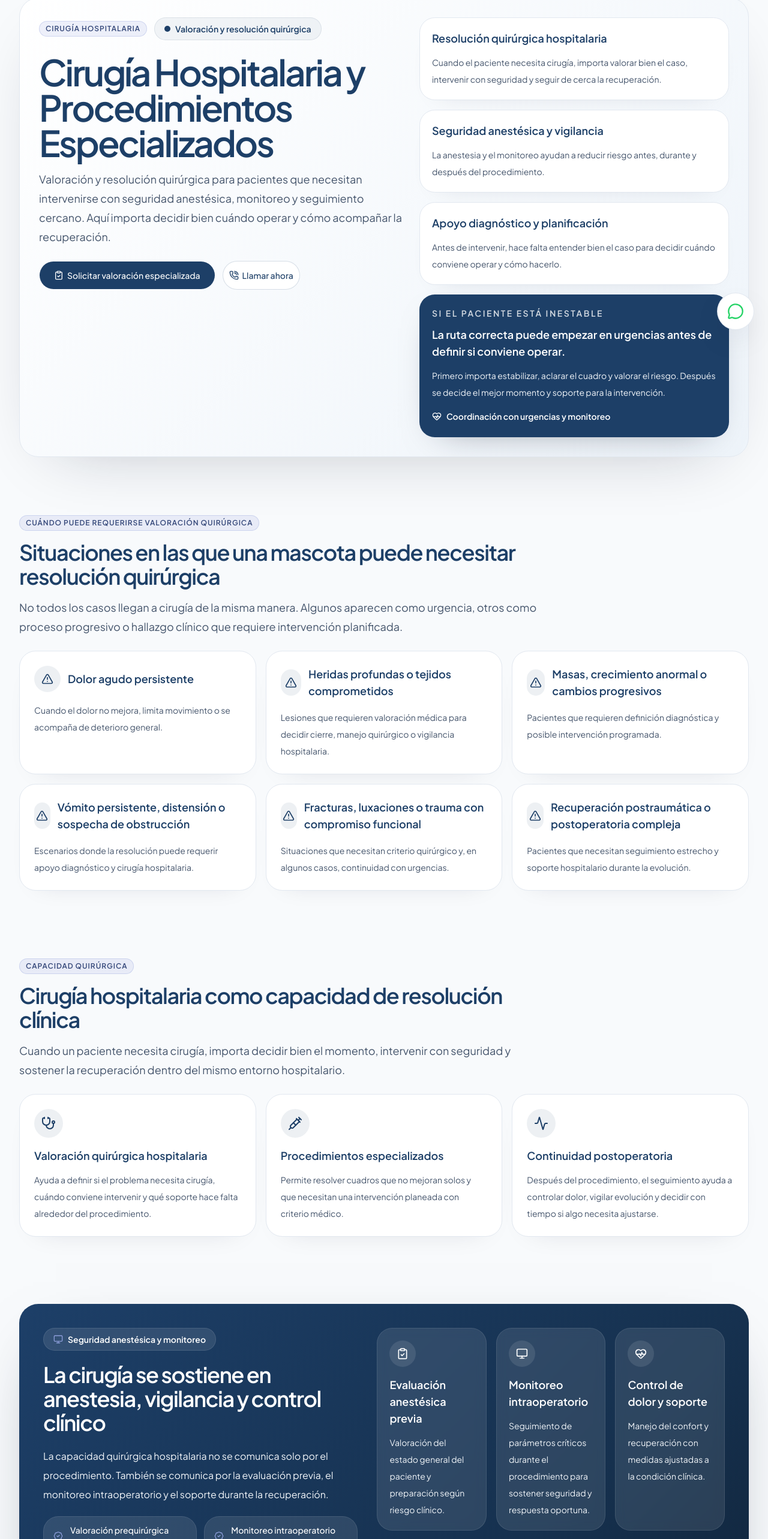
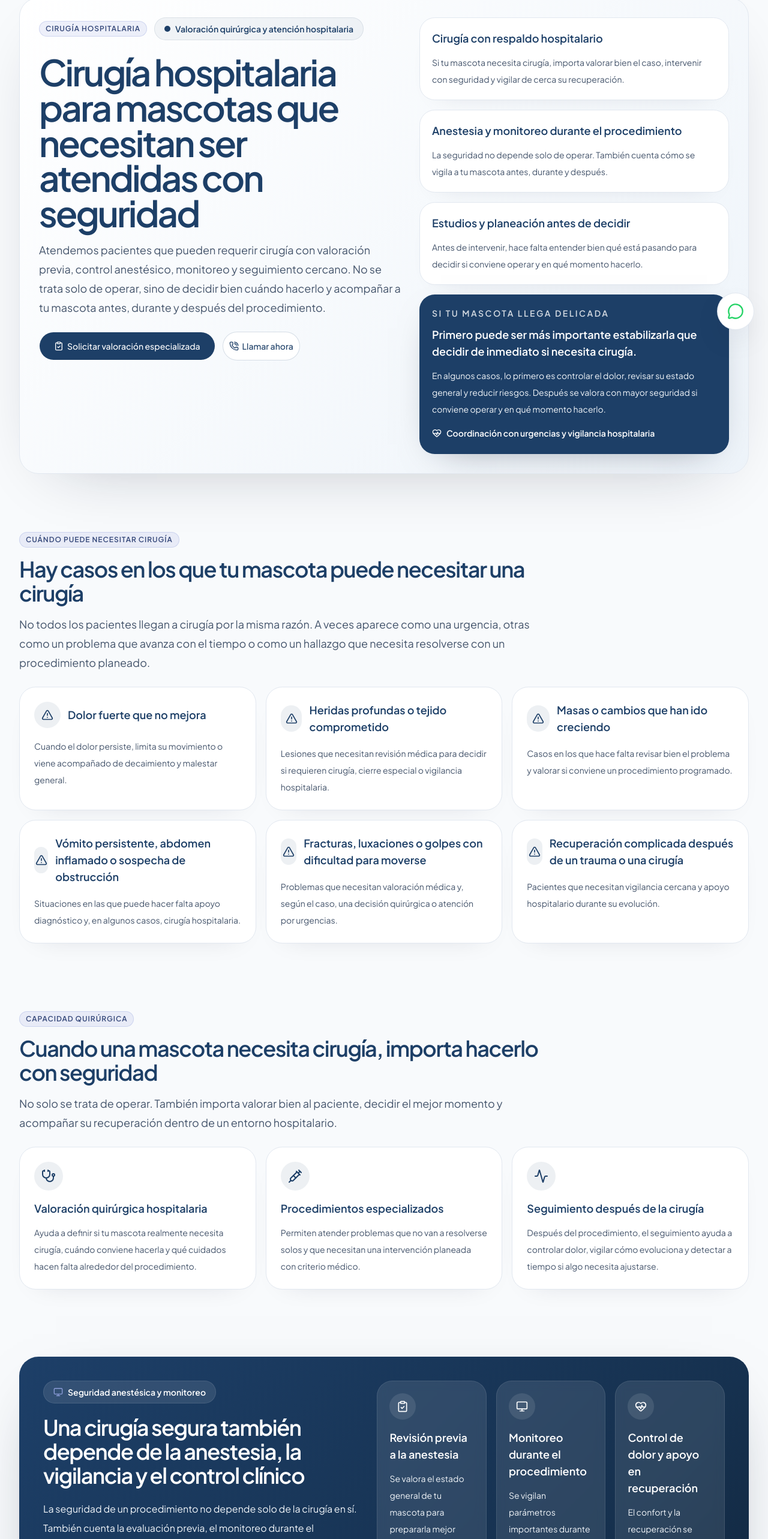
Before and after one commit to ray-calvo/NewWebNuskeTech, a Next.js app: page /cirugia in a window 1280 px wide. Shown: the part 227-2793 px from the top of the page at 60% size. Built offline with nearby package versions, Linux system fonts and the light colour scheme.

Commit message:
refactor: refine surgery page narrative

```diff
--- a/src/app/(marketing)/cirugia/page.tsx
+++ b/src/app/(marketing)/cirugia/page.tsx
@@ -20,7 +20,7 @@ import { resolveClinicalUiConsumptionForPage } from "@/lib/clinical-runtime/appl
 export const metadata: Metadata = {
   title: "Cirugía",
   description:
-    "Cirugía hospitalaria y procedimientos especializados con control anestésico, seguridad clínica y seguimiento postoperatorio en Nuskë Vet Center.",
+    "Cirugía veterinaria hospitalaria con control anestésico, monitoreo y seguimiento postoperatorio en Nuskë Vet Center.",
 };
 
 export default function CirugiaPage() {
@@ -36,9 +36,9 @@ export default function CirugiaPage() {
       <CirugiaHero clinicalUiModel={clinicalUiModel} />
 
       <ClinicalSection
-        badge="Cuándo puede requerirse valoración quirúrgica"
-        title="Situaciones en las que una mascota puede necesitar resolución quirúrgica"
-        description="No todos los casos llegan a cirugía de la misma manera. Algunos aparecen como urgencia, otros como proceso progresivo o hallazgo clínico que requiere intervención planificada."
+        badge="Cuándo puede necesitar cirugía"
+        title="Hay casos en los que tu mascota puede necesitar una cirugía"
+        description="No todos los pacientes llegan a cirugía por la misma razón. A veces aparece como una urgencia, otras como un problema que avanza con el tiempo o como un hallazgo que necesita resolverse con un procedimiento planeado."
       >
         <div className="grid gap-4 md:grid-cols-2 xl:grid-cols-3">
           {surgicalAssessmentSignals.map((signal) => (
@@ -64,8 +64,8 @@ export default function CirugiaPage() {
 
       <ClinicalSection
         badge="Capacidad quirúrgica"
-        title="Cirugía hospitalaria como capacidad de resolución clínica"
-        description="Cuando un paciente necesita cirugía, importa decidir bien el momento, intervenir con seguridad y sostener la recuperación dentro del mismo entorno hospitalario."
+        title="Cuando una mascota necesita cirugía, importa hacerlo con seguridad"
+        description="No solo se trata de operar. También importa valorar bien al paciente, decidir el mejor momento y acompañar su recuperación dentro de un entorno hospitalario."
       >
         <div className="grid gap-4 lg:grid-cols-3">
           {surgeryCapabilities.map((capability) => {
@@ -99,19 +99,17 @@ export default function CirugiaPage() {
                 Seguridad anestésica y monitoreo
               </div>
               <h2 className="text-3xl font-semibold tracking-[-0.04em] text-white sm:text-4xl">
-                La cirugía se sostiene en anestesia, vigilancia y control clínico
+                Una cirugía segura también depende de la anestesia, la vigilancia y el control clínico
               </h2>
               <p className="text-base leading-8 text-slate-100">
-                La capacidad quirúrgica hospitalaria no se comunica solo por el
-                procedimiento. También se comunica por la evaluación previa, el
-                monitoreo intraoperatorio y el soporte durante la recuperación.
+                La seguridad de un procedimiento no depende solo de la cirugía en sí. También cuenta la evaluación previa, el monitoreo durante el procedimiento y el soporte que recibe tu mascota al recuperarse.
               </p>
               <ClinicalBulletGrid
                 items={[
-                  "Valoración prequirúrgica según condición clínica",
-                  "Monitoreo intraoperatorio con seguimiento continuo",
-                  "Control de dolor y soporte durante recuperación",
-                  "Decisiones perioperatorias con criterio hospitalario",
+                  "Valoración prequirúrgica según el estado del paciente",
+                  "Monitoreo continuo durante el procedimiento",
+                  "Control de dolor y apoyo durante la recuperación",
+                  "Decisiones médicas con criterio hospitalario antes, durante y después",
                 ]}
                 tone="dark"
               />
@@ -143,9 +141,9 @@ export default function CirugiaPage() {
       </section>
 
       <ClinicalSection
-        badge="Planificación y continuidad"
-        title="Apoyo diagnóstico, planificación quirúrgica y seguimiento postoperatorio"
-        description="La cirugía hospitalaria se fortalece cuando el procedimiento está integrado con diagnóstico, recuperación y vigilancia clínica posterior."
+        badge="Planeación y recuperación"
+        title="La cirugía funciona mejor cuando también se planea y se acompaña bien"
+        description="El procedimiento es solo una parte. También importa el apoyo diagnóstico, la preparación del caso y el seguimiento después de la cirugía."
       >
         <div className="grid gap-4 md:grid-cols-3">
           {surgerySupportCards.map((card) => {
@@ -181,9 +179,9 @@ export default function CirugiaPage() {
       </ClinicalSection>
 
       <ClinicalSection
-        badge="Diferenciadores hospitalarios"
-        title="Lo que cambia cuando la cirugía se decide con criterio"
-        description="Aquí importa cuándo conviene intervenir, cómo se reduce riesgo alrededor del procedimiento y qué se evita cuando la recuperación sigue bien vigilada."
+        badge="Lo que hace la diferencia"
+        title="Cuando una cirugía se decide bien, cambia todo alrededor del procedimiento"
+        description="Importa saber cuándo conviene operar, cómo se reduce el riesgo y cómo se vigila la recuperación para detectar a tiempo cualquier cambio importante."
       >
         <div className="grid gap-4 md:grid-cols-2 xl:grid-cols-4">
           {surgicalDifferentiators.map((item) => {
@@ -213,13 +211,10 @@ export default function CirugiaPage() {
           <div className="grid gap-8 lg:grid-cols-[1fr_0.95fr] lg:items-start">
             <div className="space-y-4">
               <h2 className="text-3xl font-semibold tracking-[-0.04em] text-primary sm:text-4xl">
-                La decisión correcta no siempre es “operar ya”, sino valorar bien y resolver con criterio
+                No siempre se trata de operar de inmediato, sino de valorar bien y tomar la mejor decisión para tu mascota
               </h2>
               <p className="text-lg leading-8 text-slate-600">
-                Esta página orienta hacia una valoración quirúrgica
-                hospitalaria, no hacia una promesa automática de procedimiento.
-                Si el paciente llega inestable o con trauma importante, la
-                ruta correcta puede comenzar en urgencias.
+                Esta página te orienta cuando puede hacer falta una valoración quirúrgica. No significa que toda mascota vaya a requerir cirugía. Si el paciente llega inestable, con dolor intenso o tras un trauma, lo correcto puede ser comenzar por urgencias.
               </p>
             </div>
 
@@ -228,9 +223,7 @@ export default function CirugiaPage() {
                 Acción recomendada
               </h3>
               <p className="mt-3 text-sm leading-7 text-slate-100">
-                Si necesitas una valoración quirúrgica o orientación clínica
-                sobre un posible procedimiento, contacta al hospital. Si el
-                paciente está descompensado, prioriza la ruta de urgencias.
+                Si crees que tu mascota podría necesitar cirugía o quieres orientación sobre un procedimiento, ponte en contacto con el hospital. Si se ve descompensado o el caso parece urgente, entra directo por urgencias.
               </p>
 
               <div className="mt-6 flex flex-col gap-3">
--- a/src/features/marketing/components/cirugia/CirugiaHero.tsx
+++ b/src/features/marketing/components/cirugia/CirugiaHero.tsx
@@ -25,7 +25,7 @@ export function CirugiaHero({ clinicalUiModel }: CirugiaHeroProps) {
     : null;
   const primaryAction = runtimeConsumption?.primaryCta ?? {
     href: surgeryWhatsAppHref,
-    label: "Solicitar valoración",
+    label: "Pedir orientación por cirugía",
     kind: "specialized-valuation-request",
     isExternal: true,
   };
@@ -45,19 +45,19 @@ export function CirugiaHero({ clinicalUiModel }: CirugiaHeroProps) {
               <Badge variant="secondary">Cirugía hospitalaria</Badge>
               <div className="inline-flex items-center gap-2 rounded-full border border-primary/10 bg-primary/5 px-4 py-2 text-sm font-semibold text-primary">
                 <span className="h-2.5 w-2.5 rounded-full bg-primary" />
-                Valoración y resolución quirúrgica
+                Valoración quirúrgica y atención hospitalaria
               </div>
             </div>
 
             <div className="max-w-4xl space-y-4">
               <h1 className="text-4xl font-semibold tracking-[-0.05em] text-primary sm:text-5xl lg:text-6xl lg:leading-[0.98]">
-                Cirugía Hospitalaria y Procedimientos Especializados
+                Cirugía hospitalaria para mascotas que necesitan ser atendidas con seguridad
               </h1>
               <p className="text-lg leading-8 text-slate-600">
-                Valoración y resolución quirúrgica para pacientes que necesitan
-                intervenirse con seguridad anestésica, monitoreo y seguimiento
-                cercano. Aquí importa decidir bien cuándo operar y cómo
-                acompañar la recuperación.
+                Atendemos pacientes que pueden requerir cirugía con valoración previa,
+                control anestésico, monitoreo y seguimiento cercano. No se trata solo
+                de operar, sino de decidir bien cuándo hacerlo y acompañar a tu mascota
+                antes, durante y después del procedimiento.
               </p>
             </div>
 
@@ -121,20 +121,19 @@ export function CirugiaHero({ clinicalUiModel }: CirugiaHeroProps) {
 
             <section className="rounded-[1.6rem] border border-primary/10 bg-primary p-5 text-white shadow-[0_20px_60px_-36px_rgba(15,23,42,0.5)]">
               <p className="text-sm font-semibold uppercase tracking-[0.18em] text-white/80">
-                Si el paciente está inestable
+                Si tu mascota llega delicada
               </p>
               <p className="mt-3 text-lg font-semibold text-white">
-                La ruta correcta puede empezar en urgencias antes de definir si
-                conviene operar.
+                Primero puede ser más importante estabilizarla que decidir de inmediato si necesita cirugía.
               </p>
               <p className="mt-3 text-sm leading-7 text-slate-100">
-                Primero importa estabilizar, aclarar el cuadro y valorar el
-                riesgo. Después se decide el mejor momento y soporte para la
-                intervención.
+                En algunos casos, lo primero es controlar el dolor, revisar su estado
+                general y reducir riesgos. Después se valora con mayor seguridad si
+                conviene operar y en qué momento hacerlo.
               </p>
               <div className="mt-4 inline-flex items-center gap-2 text-sm font-semibold text-white">
                 <HeartPulse aria-hidden={true} className="h-4 w-4" />
-                Coordinación con urgencias y monitoreo
+                Coordinación con urgencias y vigilancia hospitalaria
               </div>
             </section>
           </div>
--- a/src/features/marketing/components/cirugia/data.ts
+++ b/src/features/marketing/components/cirugia/data.ts
@@ -36,57 +36,57 @@ export type SurgerySupportCard = {
 };
 
 export const surgeryWhatsAppHref =
-  "https://wa.me/524433369624?text=Hola%20Nusk%C3%AB,%20quiero%20agendar%20una%20valoraci%C3%B3n%20quir%C3%BArgica%20para%20mi%20mascota.";
+  "https://wa.me/524433369624?text=Hola%20Nusk%C3%AB,%20quiero%20orientaci%C3%B3n%20sobre%20si%20mi%20mascota%20podr%C3%ADa%20necesitar%20cirug%C3%ADa.";
 export const surgeryPhoneHref = "tel:+524433246136";
 
 export const surgeryHeroHighlights: readonly SurgeryHighlight[] = [
   {
-    title: "Resolución quirúrgica hospitalaria",
+    title: "Cirugía con respaldo hospitalario",
     description:
-      "Cuando el paciente necesita cirugía, importa valorar bien el caso, intervenir con seguridad y seguir de cerca la recuperación.",
+      "Si tu mascota necesita cirugía, importa valorar bien el caso, intervenir con seguridad y vigilar de cerca su recuperación.",
   },
   {
-    title: "Seguridad anestésica y vigilancia",
+    title: "Anestesia y monitoreo durante el procedimiento",
     description:
-      "La anestesia y el monitoreo ayudan a reducir riesgo antes, durante y después del procedimiento.",
+      "La seguridad no depende solo de operar. También cuenta cómo se vigila a tu mascota antes, durante y después.",
   },
   {
-    title: "Apoyo diagnóstico y planificación",
+    title: "Estudios y planeación antes de decidir",
     description:
-      "Antes de intervenir, hace falta entender bien el caso para decidir cuándo conviene operar y cómo hacerlo.",
+      "Antes de intervenir, hace falta entender bien qué está pasando para decidir si conviene operar y en qué momento hacerlo.",
   },
 ] as const;
 
 export const surgicalAssessmentSignals: readonly SurgerySignal[] = [
   {
-    title: "Dolor agudo persistente",
+    title: "Dolor fuerte que no mejora",
     description:
-      "Cuando el dolor no mejora, limita movimiento o se acompaña de deterioro general.",
+      "Cuando el dolor persiste, limita su movimiento o viene acompañado de decaimiento y malestar general.",
   },
   {
-    title: "Heridas profundas o tejidos comprometidos",
+    title: "Heridas profundas o tejido comprometido",
     description:
-      "Lesiones que requieren valoración médica para decidir cierre, manejo quirúrgico o vigilancia hospitalaria.",
+      "Lesiones que necesitan revisión médica para decidir si requieren cirugía, cierre especial o vigilancia hospitalaria.",
   },
   {
-    title: "Masas, crecimiento anormal o cambios progresivos",
+    title: "Masas o cambios que han ido creciendo",
     description:
-      "Pacientes que requieren definición diagnóstica y posible intervención programada.",
+      "Casos en los que hace falta revisar bien el problema y valorar si conviene un procedimiento programado.",
   },
   {
-    title: "Vómito persistente, distensión o sospecha de obstrucción",
+    title: "Vómito persistente, abdomen inflamado o sospecha de obstrucción",
     description:
-      "Escenarios donde la resolución puede requerir apoyo diagnóstico y cirugía hospitalaria.",
+      "Situaciones en las que puede hacer falta apoyo diagnóstico y, en algunos casos, cirugía hospitalaria.",
   },
   {
-    title: "Fracturas, luxaciones o trauma con compromiso funcional",
+    title: "Fracturas, luxaciones o golpes con dificultad para moverse",
     description:
-      "Situaciones que necesitan criterio quirúrgico y, en algunos casos, continuidad con urgencias.",
+      "Problemas que necesitan valoración médica y, según el caso, una decisión quirúrgica o atención por urgencias.",
   },
   {
-    title: "Recuperación postraumática o postoperatoria compleja",
+    title: "Recuperación complicada después de un trauma o una cirugía",
     description:
-      "Pacientes que necesitan seguimiento estrecho y soporte hospitalario durante la evolución.",
+      "Pacientes que necesitan vigilancia cercana y apoyo hospitalario durante su evolución.",
   },
 ] as const;
 
@@ -94,71 +94,71 @@ export const surgeryCapabilities: readonly SurgeryCapability[] = [
   {
     title: "Valoración quirúrgica hospitalaria",
     description:
-      "Ayuda a definir si el problema necesita cirugía, cuándo conviene intervenir y qué soporte hace falta alrededor del procedimiento.",
+      "Ayuda a definir si tu mascota realmente necesita cirugía, cuándo conviene hacerla y qué cuidados hacen falta alrededor del procedimiento.",
     icon: Stethoscope,
   },
   {
     title: "Procedimientos especializados",
     description:
-      "Permite resolver cuadros que no mejoran solos y que necesitan una intervención planeada con criterio médico.",
+      "Permiten atender problemas que no van a resolverse solos y que necesitan una intervención planeada con criterio médico.",
     icon: Syringe,
   },
   {
-    title: "Continuidad postoperatoria",
+    title: "Seguimiento después de la cirugía",
     description:
-      "Después del procedimiento, el seguimiento ayuda a controlar dolor, vigilar evolución y decidir con tiempo si algo necesita ajustarse.",
+      "Después del procedimiento, el seguimiento ayuda a controlar dolor, vigilar cómo evoluciona y detectar a tiempo si algo necesita ajustarse.",
     icon: Activity,
   },
 ] as const;
 
 export const anesthesiaCapabilities: readonly SurgeryCapability[] = [
   {
-    title: "Evaluación anestésica previa",
+    title: "Revisión previa a la anestesia",
     description:
-      "Valoración del estado general del paciente y preparación según riesgo clínico.",
+      "Se valora el estado general de tu mascota para prepararla mejor según su condición y nivel de riesgo.",
     icon: ClipboardCheck,
   },
   {
-    title: "Monitoreo intraoperatorio",
+    title: "Monitoreo durante el procedimiento",
     description:
-      "Seguimiento de parámetros críticos durante el procedimiento para sostener seguridad y respuesta oportuna.",
+      "Se vigilan parámetros importantes durante la cirugía para responder a tiempo ante cualquier cambio.",
     icon: Monitor,
   },
   {
-    title: "Control de dolor y soporte",
+    title: "Control de dolor y apoyo en recuperación",
     description:
-      "Manejo del confort y recuperación con medidas ajustadas a la condición clínica.",
+      "El confort y la recuperación se acompañan con medidas ajustadas a lo que necesita cada paciente.",
     icon: HeartPulse,
   },
 ] as const;
 
 export const surgerySupportCards: readonly SurgerySupportCard[] = [
   {
-    title: "Apoyo diagnóstico y planificación quirúrgica",
+    title: "Estudios y planeación antes de cirugía",
     description:
-      "Antes de operar, hace falta entender bien el problema para elegir el mejor abordaje y reducir decisiones apresuradas.",
+      "Antes de operar, hace falta entender bien el problema para elegir el mejor abordaje y evitar decisiones apresuradas.",
     icon: ScanSearch,
     items: [
-      "Imagenología y laboratorio según criterio médico",
-      "Definición del mejor momento para intervenir",
-      "Planeación del procedimiento y la recuperación",
+      "Estudios de imagen y laboratorio según criterio médico",
+      "Definir el mejor momento para intervenir",
+      "Planear el procedimiento y la recuperación",
     ],
   },
   {
-    title: "Recuperación, hospitalización y seguimiento",
+    title: "Recuperación, hospitalización y vigilancia",
     description:
-      "Algunos pacientes necesitan quedarse vigilados después de la cirugía para controlar dolor, respuesta y posibles cambios en la evolución.",
+      "Algunos pacientes necesitan quedarse vigilados después de la cirugía para controlar dolor, respuesta y cambios en su evolución.",
     icon: ShieldPlus,
     items: [
-      "Monitoreo postoperatorio",
-      "Control de evolución y reevaluación clínica",
+      "Monitoreo después del procedimiento",
+      "Revisión de evolución y seguimiento médico",
       "Observación cercana cuando hace falta",
     ],
   },
   {
-    title: "Integración con otras capacidades del hospital",
+    title: "Apoyo de otras áreas del hospital",
     description:
-      "Si el paciente llega inestable o necesita más estudios, la decisión quirúrgica puede apoyarse sin perder continuidad en el caso.",
+      "Si tu mascota llega delicada o necesita más estudios, la decisión quirúrgica puede apoyarse sin perder continuidad en su atención.",
     icon: Microscope,
     items: [
       "Apoyo desde urgencias en pacientes comprometidos",
@@ -170,27 +170,27 @@ export const surgerySupportCards: readonly SurgerySupportCard[] = [
 
 export const surgicalDifferentiators: readonly SurgeryCapability[] = [
   {
-    title: "Operar a tiempo cambia el pronóstico",
+    title: "Saber cuándo operar cambia el pronóstico",
     description:
-      "La valoración quirúrgica ayuda a distinguir cuándo conviene intervenir, cuándo estabilizar primero y cuándo esperar sería un riesgo.",
+      "La valoración quirúrgica ayuda a distinguir cuándo conviene intervenir, cuándo hay que estabilizar primero y cuándo esperar sería un riesgo.",
     icon: TriangleAlert,
   },
   {
-    title: "Reduce riesgo cuando el paciente está comprometido",
+    title: "Más seguridad en pacientes delicados",
     description:
-      "En pacientes delicados, la evaluación anestésica y el monitoreo permiten intervenir con más control y menos riesgo evitable.",
+      "Cuando un paciente está comprometido, la evaluación anestésica y el monitoreo permiten actuar con más control y menos riesgo evitable.",
     icon: Monitor,
   },
   {
-    title: "Evita intervenir sin haber definido bien el caso",
+    title: "Ayuda a no operar sin haber definido bien el caso",
     description:
-      "El apoyo diagnóstico y la planeación preoperatoria ayudan a elegir mejor el abordaje y a reducir errores de decisión.",
+      "Los estudios y la planeación previa ayudan a elegir mejor el procedimiento y a reducir errores de decisión.",
     icon: ClipboardCheck,
   },
   {
-    title: "La recuperación también cambia la decisión",
+    title: "La recuperación también importa en la decisión",
     description:
-      "Cuando el paciente necesita control de dolor, vigilancia o reevaluación, contar con seguimiento hospitalario evita altas prematuras.",
+      "Si tu mascota necesita control de dolor, vigilancia o nuevas revisiones, el seguimiento hospitalario ayuda a evitar altas antes de tiempo.",
     icon: Syringe,
   },
 ] as const;
```
Also changed, not shown: 1 other file (tests, documents, lock files or other folders).
